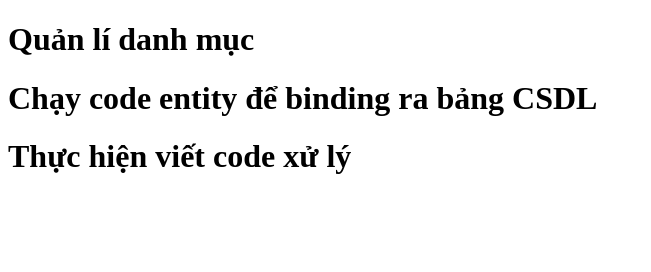
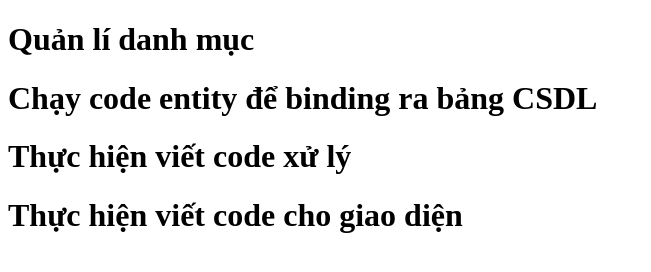
Before and after one commit to DuyPhamMinh/TestCommit, a plain HTML site: page index.html in a window 1280 px wide. Shown: the whole page, without its empty margins (0-651 px from the left). Drawn offline with Linux system fonts and the light colour scheme.

Commit message:
Thực hiện viết code cho giao diện

```diff
--- a/index.html
+++ b/index.html
@@ -10,5 +10,6 @@
     <h1>Quản lí danh mục</h1>
     <h1>Chạy code entity để binding ra bảng CSDL</h1>
     <h1>Thực hiện viết code xử lý</h1>
+    <h1>Thực hiện viết code cho giao diện</h1>
   </body>
 </html>
```
